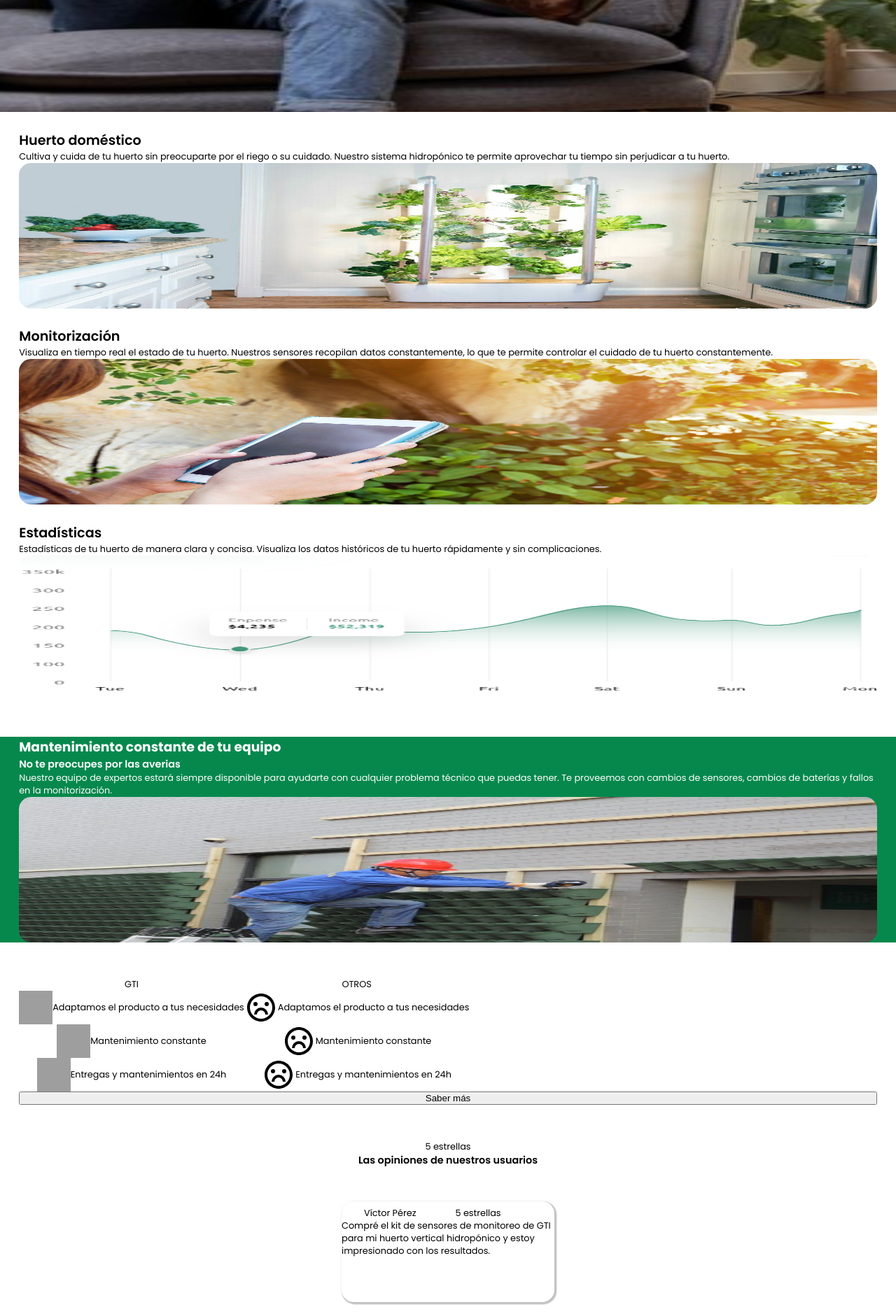
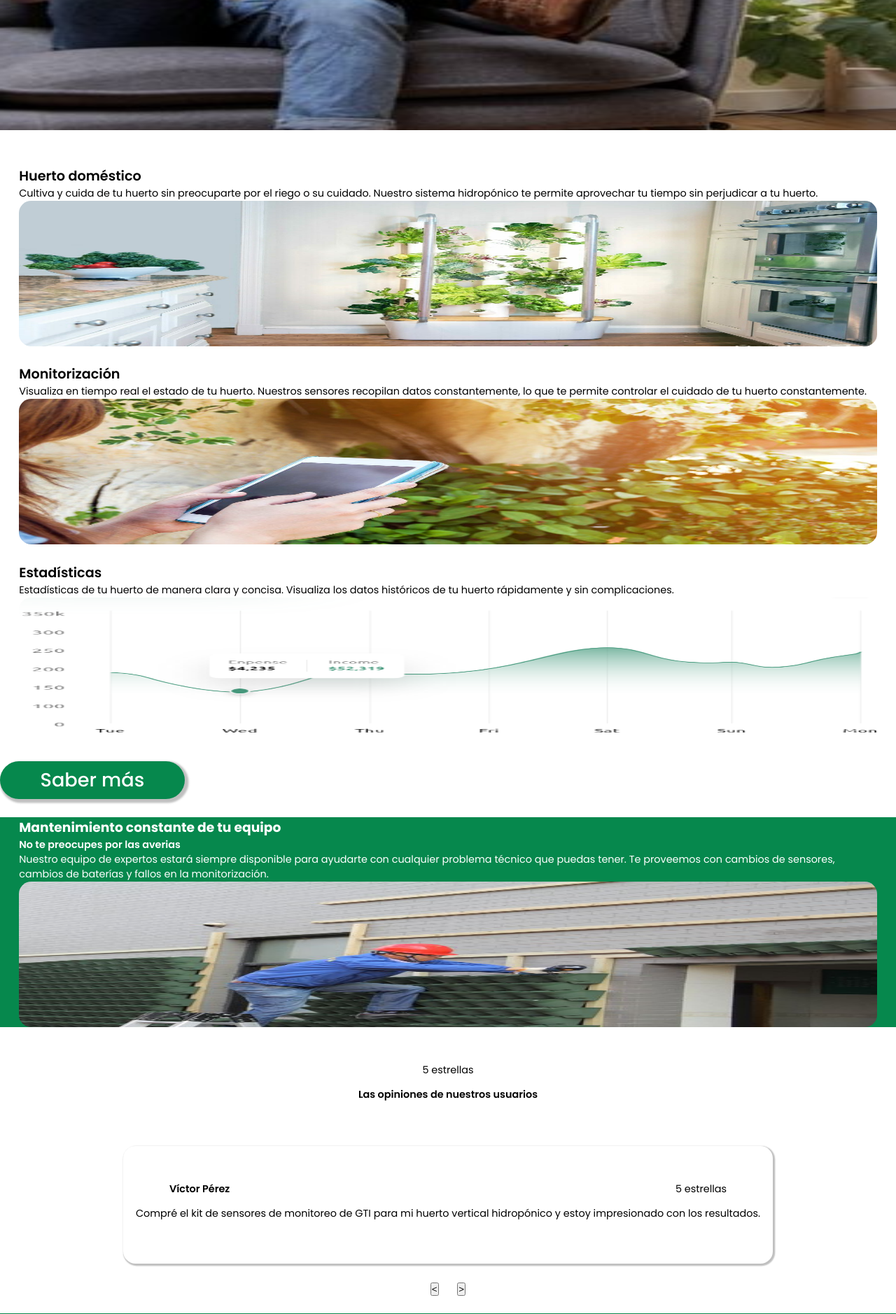
Before and after one commit to juandiazx/Huertodo, a PHP site: page / in a window 1280 px wide. Shown: the part 640-2518 px from the top of the page at 70% size. Run offline with PHP 8.4, Linux system fonts and the light colour scheme; grey boxes are pictures that could not be loaded.

Commit message:
Borrar-Zona-Comparacion-Ajustes-Minimos-Hero-Ajustes-Resenyas

```diff
--- a/src/app/css/estilos.css
+++ b/src/app/css/estilos.css
@@ -21,13 +21,13 @@
 }
 
 p {
-    font-size: 0.8em;
+    font-size: 0.9em;
     font-weight: 400;
 }
 
 h1 {
     font-weight: 800;
-    font-size: 2em;
+    font-size: 2.2em;
 }
 
 h2 {
@@ -39,6 +39,19 @@
     font-weight: 700;
 }
 
+/*Estilo botones verdes y blancos como CTA*/
+.boton-verde-blanco {
+    width: 9.7em;
+    height: 2em;
+    border-radius: 3em;
+    border: none;
+    box-shadow: 0.1em 0.1em 0.1em 0.1em rgba(0, 0, 0, 0.25);
+    background: var(--second-color-green);
+    color: var(--main-color-white);
+    font-family:'Poppins', sans-serif;
+    font-weight: 500;
+    font-size: 1.7em;
+}
 /*Estilo para los parrafos SemiBold de un poco más de tamaño que los párrafos estándar*/
 .parrafo-negrita {
     font-size: 0.9em;
@@ -78,7 +91,7 @@
     color: var(--main-color-black);
     flex-direction: column;
 }
-
+/*------------------------Comienza landing page hero------------------------*/
 /*Estilo de la seccion hero donde esta el CTA, primera pantalla de la landing page*/
 #landing-page-hero {
     height: 100vh;
@@ -86,10 +99,20 @@
     flex-direction: column;
     justify-content: center;
     text-align: center;
+    align-items: center;
     background-image: url("../images/8105c4aac55cf49fa54e3ca0a81f0e8a.png");
     background-repeat: no-repeat;
     background-size: 130% 100%;
 }
+
+#landing-page-hero h1{
+    padding: 0.5em;
+}
+
+#landing-page-hero p{
+    margin-bottom: 6em;
+}
+/*------------------------Termina landing page hero------------------------*/
 
 /*------------------------Comienza seccion mantenimiento------------------------*/
 /*Estilo de la seccion de mantenimiento en la landing page*/
@@ -98,31 +121,6 @@
     color: var(--main-color-white);
 }
 /*------------------------Termina seccion mantenimiento------------------------*/
-
-
-/*------------------------Comienza comparacion------------------------*/
-/*Estilo imagenes iconos de comparacion GTI OTROS en Landing*/
-#seccion-comparacion-nosotros img {
-    width: 3em;
-    height: 3em;
-}
-
-/*Estilo contenedor columnas de la comparación*/
-#columnas-listas-comparacion {
-    display: flex;
-    flex-direction: row;
-}
-
-/*Estilo de cada columna*/
-.lista-comparacion li,.lista-comparacion p, .lista-comparacion img{
-    display: flex;
-    align-content: center;
-    flex-wrap: wrap;
-    justify-content: center;
-    justify-items: center;
-    align-items: center;
-}
-/*------------------------Termina comparacion------------------------*/
 
 /*------------------------Comienza reseñas------------------------*/
 
@@ -142,31 +140,40 @@
 #contenedor-estrellas-opiniones>p {
     display: flex;
     justify-content: center;
+    margin-bottom: 1em;
 }
 /*Estilo contenedor donde deslizan todos los paneles*/
 #contenedor-reseñas-deslizables {
-    height: 9em;
+    height: 10.5em;
     box-shadow: 0.1em 0.1em 0.1em 0.1em rgba(0, 0, 0, 0.25);
     border-radius: 1.1em;
     display: flex;
-    width: 19em;
     max-width: 100%;
     align-content: center;
     justify-content: center;
+    display: flex;
+    flex-direction: column;
+    padding: 1.1em;
 }
 
 /*Contenedor para la cabecera de cada reseña que desliza*/
 #contenedor-cabecera-reseña {
     display: flex;
     flex-wrap: wrap;
-    margin-top: 0.5em;
-    margin-left: 2em;
+    flex-direction: row;
+    justify-content: space-between;
+    max-width: 100%;
+    padding-left: 3em;
+    padding-right: 3em;
 }
 
-/*Estilo contenedores de cada elemento de la cabecera de la reseña*/
-#contenedor-cabecera-reseña>div{
-    margin-right: 3.5em;
+/*Estilo  p dentro, texto de cada reseña*/
+#contenedor-reseñas-deslizables>p {
+    text-align: center;
+    margin-bottom: 0.6em;
+    margin-top: 1em;
 }
+
 /*Estilo contenedor botones deslizables reseñas*/
 #contenedor-botones-deslizable-reseñas {
     display: flex;
--- a/src/app/index.html
+++ b/src/app/index.html
@@ -41,12 +41,12 @@
     </nav>
 </header>
 <!-- Comienza el full page hero landing page-->
-<div id="landing-page-hero">
+<section id="landing-page-hero">
     <h1>MONITORIZA TU HUERTO</h1>
     <p class="parrafo-negrita">Cuida tu huerto vertical desde cualquier parte sin ensuciarte las manos</p>
     <!--Call To Action-->
-    <button id="call-to-action">PEDIR YA</button>
-</div>
+    <button class="boton-verde-blanco">Pídelo ya</button>
+</section>
 
 <!-- Comienza la sección primera de explicación general-->
 <main>
@@ -67,6 +67,8 @@
         <p>Estadísticas de tu huerto de manera clara y concisa. Visualiza los datos históricos de tu huerto rápidamente y sin complicaciones.</p>
         <img class="imagenes-landing" src="images/Food%20Delivery%20Web%20Based%20Dashboard%20(1).png" alt="Estadísticas monitorización huerto">
     </section>
+    <!--Boton Saber Más-->
+    <button class="boton-verde-blanco">Saber más</button>
 </main>
 <!-- Termina el main, explicación general -->
 
@@ -79,51 +81,6 @@
 </section>
 <!-- Termina la sección de mantenimiento-->
 
-<!-- Comienza la sección de comparación social-->
-<section id="seccion-comparacion-nosotros">
-    <div id="columnas-listas-comparacion">
-        <!--primera lista ul-->
-        <div class="lista-comparacion">
-            <p>GTI</p>
-            <ul>
-                <li>
-                    <img src="images/icono-feliz.svg" alt="icono persona feliz">
-                    <p>Adaptamos el producto a tus necesidades</p>
-                </li>
-                <li>
-                    <img src="images/icono-feliz.svg" alt="icono persona feliz">
-                    <p>Mantenimiento constante</p>
-                </li>
-                <li>
-                    <img src="images/icono-feliz.svg" alt="icono persona feliz">
-                    <p> Entregas y mantenimientos en 24h</p>
-                </li>
-            </ul>
-        </div>
-        <!--segunda lista ul-->
-        <div class="lista-comparacion">
-            <p>OTROS</p>
-            <ul>
-                <li>
-                    <img class="iconos-comparacion-landing" src="images/icono-triste.svg" alt="icono persona triste">
-                    <p>Adaptamos el producto a tus necesidades</p>
-                </li>
-                <li>
-                    <img class="iconos-comparacion-landing" src="images/icono-triste.svg" alt="icono persona triste">
-                    <p>Mantenimiento constante</p>
-                </li>
-                <li>
-                    <img class="iconos-comparacion-landing" src="images/icono-triste.svg" alt="icono persona triste">
-                    <p> Entregas y mantenimientos en 24h</p>
-                </li>
-            </ul>
-        </div>
-    </div>
-    <!--Boton Saber Más-->
-    <button>Saber más</button>
-</section>
-<!-- Termina la sección de comparación social-->
-
 <!-- Comienza la sección de reseñas-->
 <section id="seccion-resenyas">
     <div id="contenedor-estrellas-opiniones">
@@ -135,19 +92,17 @@
         <!--Panel deslizable-->
         <section id="contenedor-reseñas-deslizables">
             <!--Reseña concreta usuario-->
-            <section id="primera-reseña">
                 <!--Cabecera cada reseña-->
             <div id="contenedor-cabecera-reseña">
                 <div>
-                        <p>Víctor Pérez</p>
+                    <p class="parrafo-negrita">Víctor Pérez</p>
                 </div>
                 <div>
                     <p>5 estrellas</p>
                 </div>
             </div>
             <!--Texto reseña persona-->
-                <div><p>Compré el kit de sensores de monitoreo de GTI para mi huerto vertical hidropónico y estoy impresionado con los resultados. </p></div>
-            </section>
+            <p>Compré el kit de sensores de monitoreo de GTI para mi huerto vertical hidropónico y estoy impresionado con los resultados. </p>
         </section>
         <!--Botones para mover deslizables-->
         <div id="contenedor-botones-deslizable-reseñas">
```
Lines whose indentation alone changed are shown as unchanged.
